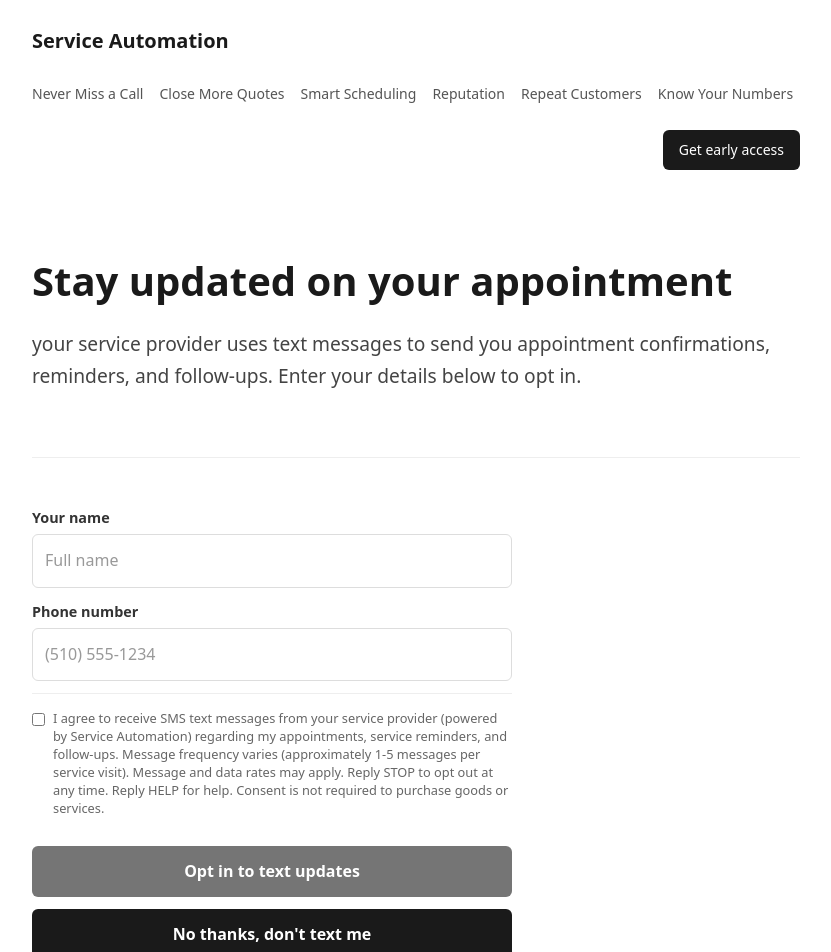
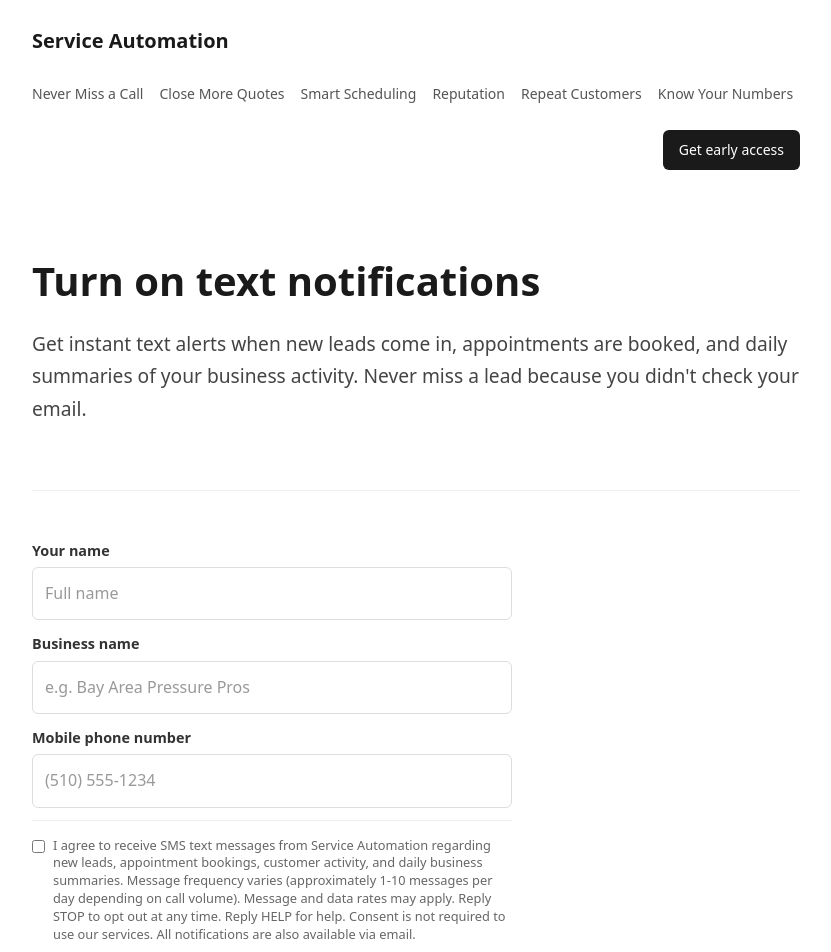
Before and after one commit to BrownlowDesign/serviceautomation-web, a Next.js app: page /sms-consent in a window 1280 px wide. Shown: the top 952 px of the page, without its empty margins (224-1055 px from the left). Built offline with nearby package versions, Linux system fonts and the light colour scheme.

Commit message:
clean separation: interest form, design partner signup, SMS consent

```diff
--- a/src/app/sms-consent/page.tsx
+++ b/src/app/sms-consent/page.tsx
@@ -1,21 +1,19 @@
 "use client";
 
 import { useState } from "react";
-import { useSearchParams } from "next/navigation";
-import { Suspense } from "react";
 
-function ConsentForm() {
-  const searchParams = useSearchParams();
-  const businessName = searchParams.get("business") || "your service provider";
+export default function SmsConsent() {
   const [formData, setFormData] = useState({
-    name: searchParams.get("name") || "",
-    phone: searchParams.get("phone") || "",
+    name: "",
+    businessName: "",
+    phone: "",
     smsConsent: false,
   });
   const [status, setStatus] = useState<"idle" | "submitting" | "success" | "declined">("idle");
 
   const handleSubmit = async (e: React.FormEvent) => {
     e.preventDefault();
+    if (!formData.smsConsent) return;
     setStatus("submitting");
 
     try {
@@ -25,9 +23,9 @@
         body: JSON.stringify({
           name: formData.name,
           phone: formData.phone,
-          smsConsent: formData.smsConsent,
+          businessType: formData.businessName,
+          smsConsent: true,
           sourcePage: "sms-consent",
-          businessName,
           submittedAt: new Date().toISOString(),
         }),
       });
@@ -37,18 +35,14 @@
     }
   };
 
-  const handleDecline = () => {
-    setStatus("declined");
-  };
-
   if (status === "success") {
     return (
       <main>
         <section className="hero">
-          <h1>You&apos;re all set!</h1>
+          <h1>You&apos;re all set.</h1>
           <p className="hero-subhead">
-            You&apos;ll receive text updates from {businessName} about your
-            appointments and service. You can reply STOP at any time to opt out.
+            You&apos;ll receive text updates about new leads, appointment bookings,
+            and daily summaries. Reply STOP at any time to opt out.
           </p>
         </section>
       </main>
@@ -61,8 +55,8 @@
         <section className="hero">
           <h1>No problem.</h1>
           <p className="hero-subhead">
-            You won&apos;t receive text messages. {businessName} will contact you
-            via email or phone instead.
+            You won&apos;t receive text messages. All notifications will be sent
+            to your email instead.
           </p>
         </section>
       </main>
@@ -72,10 +66,11 @@
   return (
     <main>
       <section className="hero">
-        <h1>Stay updated on your appointment</h1>
+        <h1>Turn on text notifications</h1>
         <p className="hero-subhead">
-          {businessName} uses text messages to send you appointment confirmations,
-          reminders, and follow-ups. Enter your details below to opt in.
+          Get instant text alerts when new leads come in, appointments are booked,
+          and daily summaries of your business activity. Never miss a lead because
+          you didn&apos;t check your email.
         </p>
       </section>
 
@@ -94,7 +89,18 @@
             </label>
 
             <label className="form-label">
-              Phone number
+              Business name
+              <input
+                type="text"
+                placeholder="e.g. Bay Area Pressure Pros"
+                value={formData.businessName}
+                onChange={(e) => setFormData({ ...formData, businessName: e.target.value })}
+                required
+              />
+            </label>
+
+            <label className="form-label">
+              Mobile phone number
               <input
                 type="tel"
                 placeholder="(510) 555-1234"
@@ -112,22 +118,23 @@
                   onChange={(e) => setFormData({ ...formData, smsConsent: e.target.checked })}
                 />
                 <span>
-                  I agree to receive SMS text messages from {businessName} (powered
-                  by Service Automation) regarding my appointments, service reminders,
-                  and follow-ups. Message frequency varies (approximately 1-5 messages
-                  per service visit). Message and data rates may apply. Reply STOP to
-                  opt out at any time. Reply HELP for help. Consent is not required to
-                  purchase goods or services.
+                  I agree to receive SMS text messages from Service Automation
+                  regarding new leads, appointment bookings, customer activity, and
+                  daily business summaries. Message frequency varies (approximately
+                  1-10 messages per day depending on call volume). Message and data
+                  rates may apply. Reply STOP to opt out at any time. Reply HELP for
+                  help. Consent is not required to use our services. All notifications
+                  are also available via email.
                 </span>
               </label>
             </div>
 
             <button type="submit" disabled={status === "submitting" || !formData.smsConsent}>
-              {status === "submitting" ? "Submitting..." : "Opt in to text updates"}
+              {status === "submitting" ? "Submitting..." : "Turn on text notifications"}
             </button>
 
-            <button type="button" onClick={handleDecline} className="decline-button">
-              No thanks, don&apos;t text me
+            <button type="button" onClick={() => setStatus("declined")} className="decline-button">
+              No thanks, email only
             </button>
           </div>
         </form>
@@ -146,11 +153,3 @@
     </main>
   );
 }
-
-export default function SmsConsent() {
-  return (
-    <Suspense>
-      <ConsentForm />
-    </Suspense>
-  );
-}
--- a/src/components/LeadForm.tsx
+++ b/src/components/LeadForm.tsx
@@ -1,7 +1,7 @@
 "use client";
 
 import { useState } from "react";
-import { businessTypes, siteConfig } from "@/lib/config";
+import { businessTypes } from "@/lib/config";
 
 interface LeadFormProps {
   sourcePage: string;
@@ -15,7 +15,6 @@
     phone: "",
     businessType: "",
     headache: "",
-    smsConsent: false,
   });
   const [status, setStatus] = useState<"idle" | "submitting" | "success" | "error">("idle");
 
@@ -36,7 +35,7 @@
 
       if (response.ok) {
         setStatus("success");
-        setFormData({ name: "", email: "", phone: "", businessType: "", headache: "", smsConsent: false });
+        setFormData({ name: "", email: "", phone: "", businessType: "", headache: "" });
       } else {
         setStatus("error");
       }
@@ -86,7 +85,7 @@
 
         <input
           type="tel"
-          placeholder="Phone number"
+          placeholder="Phone number (optional)"
           value={formData.phone}
           onChange={(e) => setFormData({ ...formData, phone: e.target.value })}
         />
@@ -113,24 +112,6 @@
           />
         )}
 
-        <label className="consent-checkbox">
-          <input
-            type="checkbox"
-            checked={formData.smsConsent}
-            onChange={(e) => setFormData({ ...formData, smsConsent: e.target.checked })}
-            required
-          />
-          <span>
-            I agree to receive text messages from Service Automation about our services.
-            Message frequency varies (approximately 1-4 messages per month).
-            Message and data rates may apply.
-            Reply STOP to cancel at any time, or HELP for help.
-            View our{" "}
-            <a href="/privacy" target="_blank">Privacy Policy</a> and{" "}
-            <a href="/terms-and-conditions" target="_blank">Terms of Service</a>.
-          </span>
-        </label>
-
         <button type="submit" disabled={status === "submitting"}>
           {status === "submitting" ? "Sending..." : "I'm interested"}
         </button>
```
